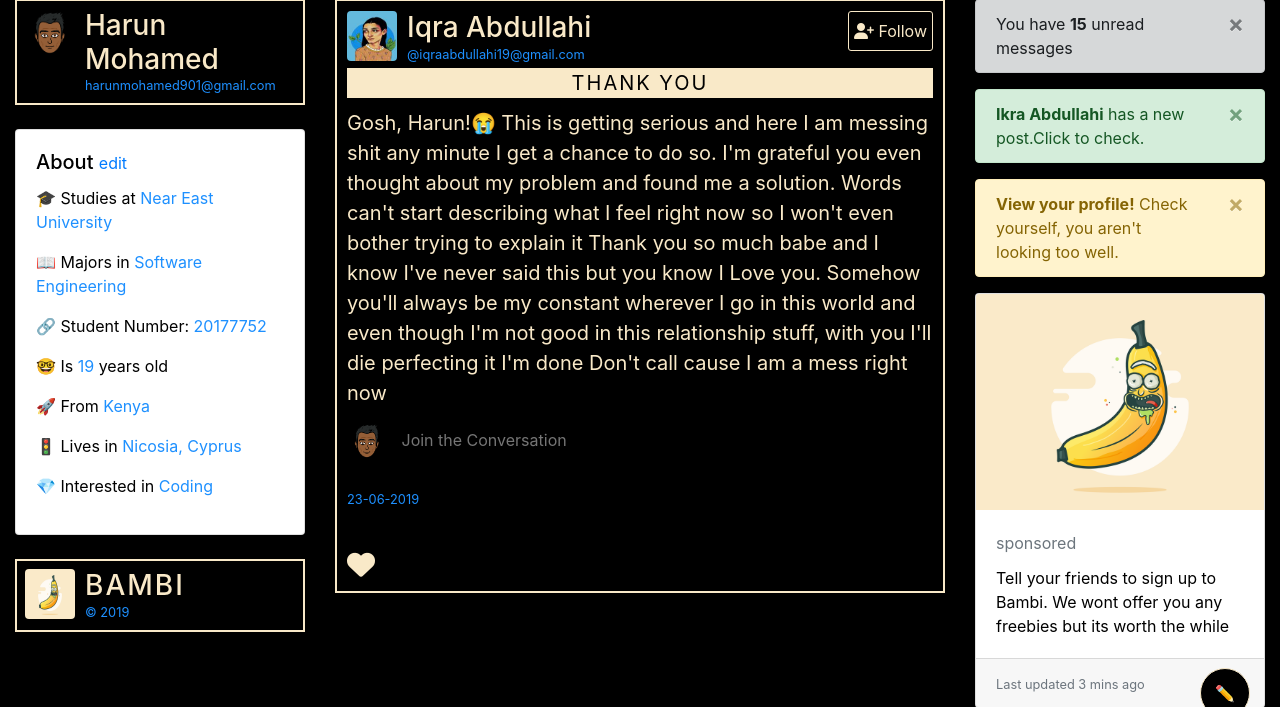
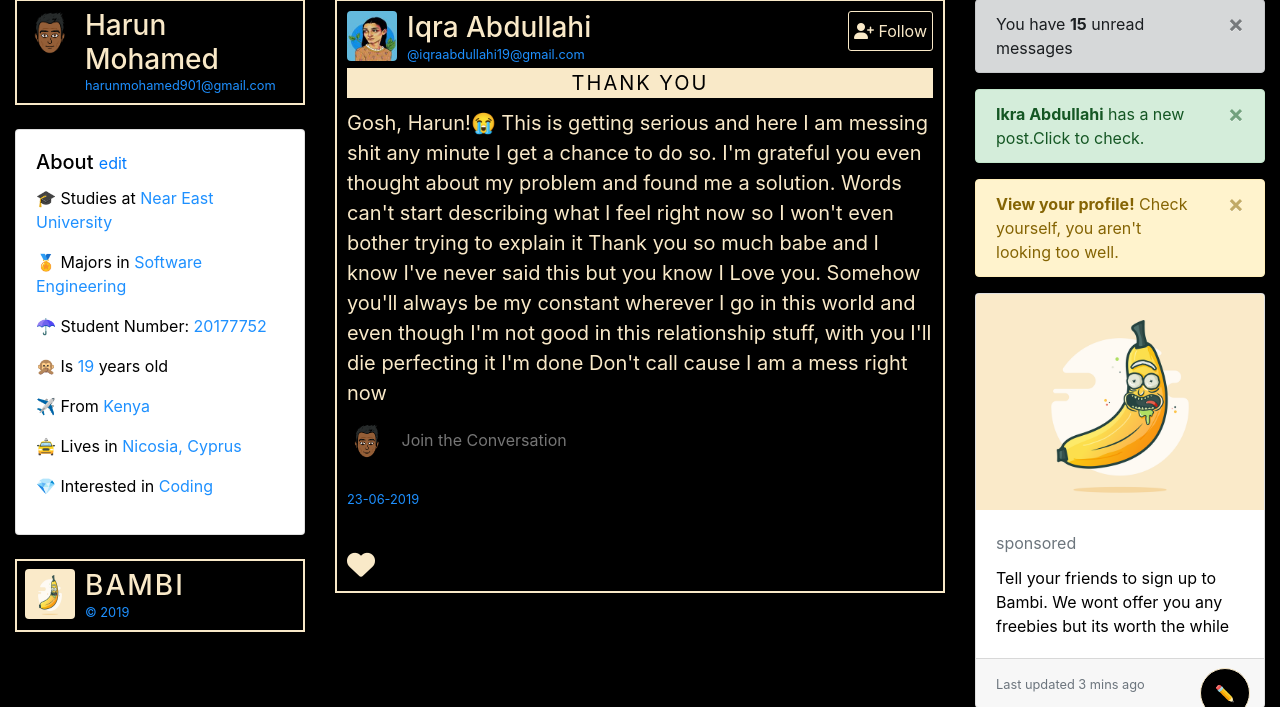
Before and after one commit to harunmohamed/bambi-v3, a Flask app: page /post/1 in a window 1280 px wide. Shown: the part 62-769 px from the top of the page. Run offline with Flask 2, Linux system fonts and the light colour scheme; a user stored in the database is signed in; data comes from the database, SQL or seed files in the repository; some libraries are stand-ins or nearby versions.

Commit message:
Update post.html

```diff
--- a/bambiv3/templates/post.html
+++ b/bambiv3/templates/post.html
@@ -121,11 +121,11 @@ header, footer {
     <div class="card-body">
       <h5 class="card-title">About <small><a href="{{ url_for('account') }}">edit</a></small></h5>
       <p> 🎓 Studies at <span>Near East University</span></p>
-      <p> 📖 Majors in <span>{{current_user.department}}</span></p>
-      <p> 🔗 Student Number: <span>{{current_user.student_number}}</span></p>
-      <p> 🤓 Is <span>{{current_user.age}}</span> years old</p>
-      <p> 🚀 From <span>{{current_user.country}}</span></p>
-      <p> 🚦 Lives in <span>Nicosia, Cyprus</span></p>
+      <p> 🏅 Majors in <span>{{current_user.department}}</span></p>
+      <p> ☂ Student Number: <span>{{current_user.student_number}}</span></p>
+      <p> 🙊 Is <span>{{current_user.age}}</span> years old</p>
+      <p> ✈ From <span>{{current_user.country}}</span></p>
+      <p> 🚖 Lives in <span>Nicosia, Cyprus</span></p>
       <p> 💎 Interested in <span>{{current_user.hobby}}</span></p>
     </div>
   </div>
@@ -181,7 +181,11 @@ header, footer {
 			      <small>@{{post.author.email}}</small>
 			    </div>
 			    <div class="follow-btn">
+            {% if post.author != current_user %}
 			      <button style="height:40px;background:#000;color:#F9E9C8;border:1px solid #F9E9C8;"><i class="fas fa-user-plus" style="color: #F9E9C8;"></i> Follow</button>
+            {% else %}
+            <i class="fas fa-heart love" style="font-size: 28px;"></i>
+            {% endif %}
 			    </div>
 			  </header>
 
@@ -194,9 +198,9 @@ header, footer {
           {% endif %}
           <p style="text-transform: uppercase;letter-spacing: 2px;text-align: center;margin-top: 4px;background:#F9E9C8;color:#000;">{{post.title}}</p>
 			    <p>{{post.content|urlize(40, target='_blank')}}</p>
-				  <div class="comments">
+          <div class="comments">
             <img src="{{ url_for('static', filename='profile_pics/' + current_user.image_file) }}" style="width: 40px;height: 40px;border-radius:5px;">
-            <input type="text" name="comment" placeholder="Join the Conversation" style="background:#000;border:none;border-radius:5px;outline:none;width:85%;height: 35px;padding:10px;color:#F9E9C8;margin-top:5px;">
+            <input type="text" name="comment" placeholder="Join the Conversation" style="background:#000;border:none;border-radius:5px;outline:none;width:90%;height: 35px;padding:10px;color:#F9E9C8;margin-top:5px;">
           </div>
           <br>
 			    <small class="date">{{post.date_posted.strftime('%d-%m-%Y')}}</small>
@@ -205,10 +209,9 @@ header, footer {
     	  <footer>
     			    <div class="stats">
     			      <div class="Retweets">
-    			        <!--<strong></strong>--> <i class="fas fa-heart love" style="font-size: 28px;"></i>
-    			      </div>
-    			      <div class="likes">
-    			        <!--<strong></strong>--> <!--<i class="far fa-comments" style="color:orange;font-size: 18px;"></i>-->
+                  {% if post.author != current_user %}
+    			         <i class="fas fa-heart love" style="font-size: 28px;"></i>
+                  {% endif %}
     			      </div>
     			    </div>
     			  </footer>
```
